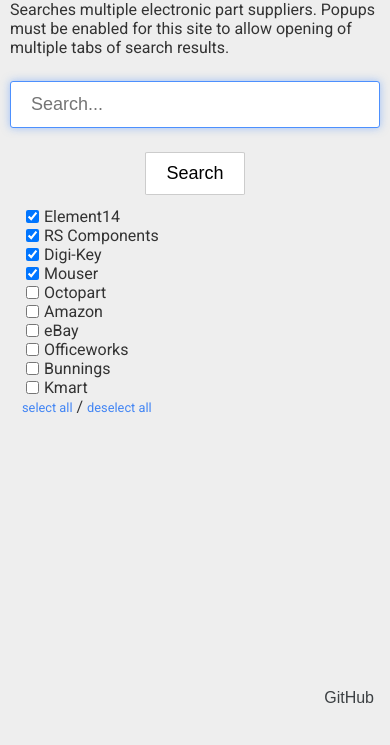
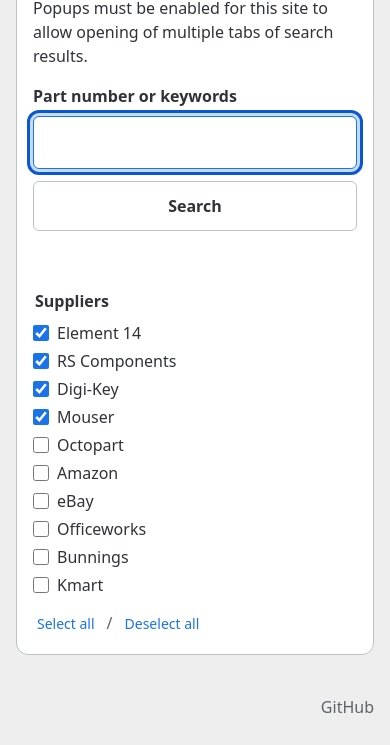
Before and after one commit to andygock/part-search, a plain HTML site: page index.html in a window 390 px wide. Shown: the part 121-866 px from the top of the page. Drawn offline with Linux system fonts and the light colour scheme.

Commit message:
Improve accessibility, security, and responsive styling
- consolidate supplier configuration and URL generation
- add accessible form controls and status feedback
- handle blocked popups and isolate opened tabs
- modernize CSS with custom properties and responsive grid
- remove external font dependency and unsafe innerHTML
- update README and standardize the Element 14 name

```diff
--- a/index.html
+++ b/index.html
@@ -1,35 +1,58 @@
 <!DOCTYPE html>
 <html lang="en">
   <head>
-    <meta charset="UTF-8" />
-    <meta name="viewport" content="width=device-width, initial-scale=1.0" />
+    <meta charset="UTF-8">
+    <meta name="viewport" content="width=device-width, initial-scale=1.0">
+    <meta
+      name="description"
+      content="Search multiple Australian electronic component and retail suppliers at once."
+    >
+    <meta name="referrer" content="no-referrer">
+    <meta
+      http-equiv="Content-Security-Policy"
+      content="default-src 'self'; script-src 'self'; style-src 'self'; img-src 'self'; object-src 'none'; base-uri 'none'; form-action 'self'; upgrade-insecure-requests"
+    >
     <title>Part Search</title>
-    <link rel="stylesheet" href="style.css" />
-    <link rel="icon" href="favicon.svg" type="image/svg+xml" />
+    <link rel="stylesheet" href="style.css">
+    <link rel="icon" href="favicon.svg" type="image/svg+xml">
   </head>
   <body>
-    <div class="outer">
+    <main class="outer">
       <div class="container">
-        <div class="intro">
-          <h1>Part Search</h1>
+        <section class="intro" aria-labelledby="page-title">
+          <h1 id="page-title">Part Search</h1>
           <p>
             Searches multiple electronic part suppliers. Popups must be enabled
             for this site to allow opening of multiple tabs of search results.
           </p>
-          <div class="center">
-            <input type="text" id="searchInput" placeholder="Search..." />
-            <button id="searchButton">Search</button>
+          <form id="searchForm">
+            <label for="searchInput">Part number or keywords</label>
+            <div class="search-controls">
+              <input
+                type="search"
+                id="searchInput"
+                name="query"
+                autocomplete="off"
+                required
+              >
+              <button type="submit">Search</button>
+            </div>
+          </form>
+          <p id="searchStatus" class="status" role="status" aria-live="polite"></p>
+        </section>
+        <fieldset class="supplier-picker">
+          <legend>Suppliers</legend>
+          <div id="checkboxes" class="checkboxes"></div>
+          <div class="bulk-actions">
+            <button type="button" class="text-button" id="select">Select all</button>
+            <span aria-hidden="true">/</span>
+            <button type="button" class="text-button" id="deselect">
+              Deselect all
+            </button>
           </div>
-        </div>
-        <div id="checkbox-container">
-          <div id="checkboxes"></div>
-          <div>
-            <span id="select">select all</span> /
-            <span id="deselect">deselect all</span>
-          </div>
-        </div>
+        </fieldset>
       </div>
-    </div>
+    </main>
     <footer>
       <a href="https://github.com/andygock/part-search" class="github-link"
         >GitHub</a
--- a/script.js
+++ b/script.js
@@ -1,86 +1,155 @@
-const checkboxes = [
-  { label: "Element14", value: "element14", checked: true },
-  { label: "RS Components", value: "rs", checked: true },
-  { label: "Digi-Key", value: "digikey", checked: true },
-  { label: "Mouser", value: "mouser", checked: true },
-  { label: "Octopart", value: "octopart", checked: false },
-  { label: "Amazon", value: "amazon", checked: false },
-  { label: "eBay", value: "ebay", checked: false },
-  { label: "Officeworks", value: "officeworks", checked: false },
-  { label: "Bunnings", value: "bunnings", checked: false },
-  { label: "Kmart", value: "kmart", checked: false },
+const suppliers = [
+  {
+    id: "element14",
+    label: "Element 14",
+    selectedByDefault: true,
+    buildUrl: (encodedQuery) =>
+      `https://au.element14.com/search?st=${encodedQuery}&gs=true`,
+  },
+  {
+    id: "rs",
+    label: "RS Components",
+    selectedByDefault: true,
+    buildUrl: (encodedQuery) =>
+      `https://au.rs-online.com/web/c/?searchTerm=${encodedQuery}`,
+  },
+  {
+    id: "digikey",
+    label: "Digi-Key",
+    selectedByDefault: true,
+    buildUrl: (encodedQuery) =>
+      `https://www.digikey.com.au/en/products/result?keywords=${encodedQuery}`,
+  },
+  {
+    id: "mouser",
+    label: "Mouser",
+    selectedByDefault: true,
+    buildUrl: (encodedQuery) =>
+      `https://au.mouser.com/c/?q=${encodedQuery}`,
+  },
+  {
+    id: "octopart",
+    label: "Octopart",
+    selectedByDefault: false,
+    buildUrl: (encodedQuery) =>
+      `https://octopart.com/search?q=${encodedQuery}&currency=AUD&specs=0`,
+  },
+  {
+    id: "amazon",
+    label: "Amazon",
+    selectedByDefault: false,
+    buildUrl: (encodedQuery) =>
+      `https://www.amazon.com.au/s?k=${encodedQuery}`,
+  },
+  {
+    id: "ebay",
+    label: "eBay",
+    selectedByDefault: false,
+    buildUrl: (encodedQuery) =>
+      `https://www.ebay.com.au/sch/i.html?_nkw=${encodedQuery}`,
+  },
+  {
+    id: "officeworks",
+    label: "Officeworks",
+    selectedByDefault: false,
+    buildUrl: (encodedQuery) =>
+      `https://www.officeworks.com.au/shop/officeworks/search?q=${encodedQuery}`,
+  },
+  {
+    id: "bunnings",
+    label: "Bunnings",
+    selectedByDefault: false,
+    buildUrl: (encodedQuery) =>
+      `https://www.bunnings.com.au/search/products?q=${encodedQuery}`,
+  },
+  {
+    id: "kmart",
+    label: "Kmart",
+    selectedByDefault: false,
+    buildUrl: (encodedQuery) =>
+      `https://www.kmart.com.au/search/?searchTerm=${encodedQuery}`,
+  },
 ];
 
-function generateCheckboxes(checkboxes) {
-  let html = "";
-  checkboxes.forEach((checkbox) => {
-    html += `<label><input type="checkbox" class="search-checkbox" value="${
-      checkbox.value
-    }" ${checkbox.checked ? "checked" : ""} />${checkbox.label}</label>`;
-  });
-  return html;
+const searchForm = document.getElementById("searchForm");
+const searchInput = document.getElementById("searchInput");
+const searchStatus = document.getElementById("searchStatus");
+const checkboxContainer = document.getElementById("checkboxes");
+const selectButton = document.getElementById("select");
+const deselectButton = document.getElementById("deselect");
+
+function createSupplierCheckbox(supplier) {
+  const label = document.createElement("label");
+  const input = document.createElement("input");
+
+  input.type = "checkbox";
+  input.className = "search-checkbox";
+  input.value = supplier.id;
+  input.checked = supplier.selectedByDefault;
+
+  label.append(input, document.createTextNode(supplier.label));
+  return label;
 }
 
-const checkboxHtml = generateCheckboxes(checkboxes);
-document.getElementById("checkboxes").innerHTML = checkboxHtml;
+checkboxContainer.replaceChildren(...suppliers.map(createSupplierCheckbox));
+searchInput.focus();
 
-document.getElementById("searchInput").focus();
-document
-  .getElementById("searchInput")
-  .addEventListener("keydown", function (event) {
-    if (event.key === "Enter") {
-      searchMultipleEngines(this.value);
-    }
-  });
-
-document.getElementById("searchButton").addEventListener("click", function () {
-  const searchInput = document.getElementById("searchInput");
+searchForm.addEventListener("submit", (event) => {
+  event.preventDefault();
   searchMultipleEngines(searchInput.value);
 });
 
-// #select and #deselect will check and uncheck all checkboxes
-document.getElementById("select").addEventListener("click", function () {
-  const checkboxes = document.querySelectorAll(".search-checkbox");
-  checkboxes.forEach((checkbox) => {
-    checkbox.checked = true;
+selectButton.addEventListener("click", () => setAllSuppliersSelected(true));
+deselectButton.addEventListener("click", () => setAllSuppliersSelected(false));
+
+function setAllSuppliersSelected(selected) {
+  document.querySelectorAll(".search-checkbox").forEach((checkbox) => {
+    checkbox.checked = selected;
   });
-});
 
-document.getElementById("deselect").addEventListener("click", function () {
-  const checkboxes = document.querySelectorAll(".search-checkbox");
-  checkboxes.forEach((checkbox) => {
-    checkbox.checked = false;
-  });
-});
+  searchStatus.textContent = selected
+    ? "All suppliers selected."
+    : "All suppliers deselected.";
+}
 
 function searchMultipleEngines(query) {
-  // check trimmed query is not blank
-  if (!query.trim()) {
+  const trimmedQuery = query.trim();
+  if (!trimmedQuery) {
+    searchStatus.textContent = "Enter a part number or keywords to search.";
     return;
   }
 
-  const checkboxes = document.querySelectorAll(".search-checkbox:checked");
-  const encodedTerm = encodeURIComponent(query);
-  const searchEngines = {
-    element14: `https://au.element14.com/search?st=${encodedTerm}&gs=true`,
-    rs: `https://au.rs-online.com/web/c/?searchTerm=${encodedTerm}`,
-    digikey: `https://www.digikey.com.au/en/products/result?keywords=${encodedTerm}`,
-    mouser: `https://au.mouser.com/c/?q=${encodedTerm}`,
-    octopart: `https://octopart.com/search?q=${encodedTerm}&currency=AUD&specs=0`,
-    amazon: `https://www.amazon.com.au/s?k=${encodedTerm}`,
-    ebay: `https://www.ebay.com.au/sch/i.html?_nkw=${encodedTerm}`,
-    officeworks: `https://www.officeworks.com.au/shop/officeworks/search?q=${encodedTerm}`,
-    bunnings: `https://www.bunnings.com.au/search/products?q=${encodedTerm}`,
-    kmart: `https://www.kmart.com.au/search/?searchTerm=${encodedTerm}`,
-  };
+  const selectedSupplierIds = new Set(
+    [...document.querySelectorAll(".search-checkbox:checked")].map(
+      (checkbox) => checkbox.value,
+    ),
+  );
+  const selectedSuppliers = suppliers.filter((supplier) =>
+    selectedSupplierIds.has(supplier.id),
+  );
 
-  checkboxes.forEach((checkbox) => {
-    const searchUrl = searchEngines[checkbox.value];
-    const win = window.open(searchUrl, "_blank");
-    if (win) {
-      win.focus();
-    } else {
-      // alert('Please allow pop-ups for this website.');
+  if (selectedSuppliers.length === 0) {
+    searchStatus.textContent = "Select at least one supplier.";
+    return;
+  }
+
+  let blockedCount = 0;
+  const encodedQuery = encodeURIComponent(trimmedQuery);
+
+  selectedSuppliers.forEach((supplier) => {
+    const newWindow = window.open("about:blank", "_blank");
+
+    if (!newWindow) {
+      blockedCount += 1;
+      return;
     }
+
+    newWindow.opener = null;
+    newWindow.location.replace(supplier.buildUrl(encodedQuery));
   });
+
+  const openedCount = selectedSuppliers.length - blockedCount;
+  searchStatus.textContent = blockedCount
+    ? `Opened ${openedCount} search ${openedCount === 1 ? "tab" : "tabs"}; ${blockedCount} blocked. Allow popups to open all results.`
+    : `Opened ${openedCount} search ${openedCount === 1 ? "tab" : "tabs"}.`;
 }
--- a/style.css
+++ b/style.css
@@ -1,129 +1,228 @@
-@import url("https://fonts.googleapis.com/css2?family=Roboto:wght@400;700&display=swap");
+:root {
+  color-scheme: light;
+  --color-background: #eeeeee;
+  --color-surface: #ffffff;
+  --color-text: #303238;
+  --color-muted: #5f6368;
+  --color-primary: #1a73e8;
+  --color-primary-hover: #1557b0;
+  --color-border: #bdc1c6;
+  --color-hover: #e8eaed;
+  --color-focus: #0b57d0;
+  --font-sans: system-ui, -apple-system, blinkmacsystemfont, "Segoe UI", sans-serif;
+  --space-1: 0.25rem;
+  --space-2: 0.5rem;
+  --space-3: 0.75rem;
+  --space-4: 1rem;
+  --space-5: 1.5rem;
+  --space-6: 2.25rem;
+  --radius-small: 0.375rem;
+  --radius-medium: 0.75rem;
+  --shadow-focus: 0 0 0 0.2rem rgb(26 115 232 / 25%);
+  --content-width: 56rem;
+}
+
+*,
+*::before,
+*::after {
+  box-sizing: border-box;
+}
+
+html {
+  min-block-size: 100%;
+}
 
 body {
-  font-family: Roboto, "Helvetica Neue", sans-serif;
-  background-color: #eee;
-  justify-content: center;
-  align-items: center;
-  height: 100vh;
-  margin: 10px;
-  padding: 0;
-  color: #333;
-  margin-top: 12px;
+  display: grid;
+  grid-template-rows: 1fr auto;
+  min-block-size: 100vh;
+  min-block-size: 100svh;
+  margin: 0;
+  background: var(--color-background);
+  color: var(--color-text);
+  font-family: var(--font-sans);
+  line-height: 1.5;
 }
 
 .outer {
-  display: flex;
-  justify-content: center;
+  display: grid;
+  place-items: start center;
+  inline-size: 100%;
+  padding: clamp(var(--space-5), 6vw, 4rem) var(--space-4) var(--space-5);
 }
 
 .container {
-  display: flex;
-  justify-content: flex-start;
-  flex-wrap: wrap;
-  margin-top: 36px;
-}
-
-@media screen and (max-width: 900px) {
-  /* small screens */
-  .container {
-    flex-direction: column;
-    justify-content: flex-start;
-  }
+  display: grid;
+  grid-template-columns: minmax(0, 2fr) minmax(12rem, 1fr);
+  gap: clamp(var(--space-5), 4vw, var(--space-6));
+  inline-size: min(100%, var(--content-width));
+  padding: clamp(var(--space-4), 4vw, var(--space-6));
+  border: 1px solid var(--color-border);
+  border-radius: var(--radius-medium);
+  background: var(--color-surface);
 }
 
 .intro {
-  margin-bottom: 12px;
+  min-inline-size: 0;
 }
 
-.center {
+h1 {
+  margin-block: 0 var(--space-3);
+  color: var(--color-primary);
+  font-size: clamp(2.25rem, 7vw, 3rem);
+  line-height: 1.1;
   text-align: center;
 }
 
-h1 {
-  font-size: 48px;
-  color: #4285f4;
-  margin: 0;
-  text-align: center;
+p {
+  margin-block: 0 var(--space-4);
 }
 
-input[type="text"] {
-  width: 100%;
-  padding: 12px 20px;
-  margin: 8px 0;
-  box-sizing: border-box;
-  font-size: 18px;
-  border: 1px solid #ccc;
-  border-radius: 3px;
-  outline: none;
+form > label,
+legend {
+  font-weight: 700;
 }
 
-input[type="text"]:focus {
-  border-color: #4d90fe;
-  box-shadow: 0 0 8px rgba(77, 144, 254, 0.5);
+.search-controls {
+  display: grid;
+  grid-template-columns: minmax(0, 1fr) auto;
+  gap: var(--space-3);
+  align-items: stretch;
+  margin-block-start: var(--space-2);
 }
 
-#checkbox-container {
-  margin-left: 12px;
-  user-select: none; /* prevent accidental text selection when user clicks */
-  text-align: left;
+input[type="search"] {
+  min-inline-size: 0;
+  inline-size: 100%;
+  padding: var(--space-3) var(--space-4);
+  border: 1px solid var(--color-border);
+  border-radius: var(--radius-small);
+  color: inherit;
+  background: var(--color-surface);
+  font: inherit;
+  font-size: 1.125rem;
 }
 
-#select,
-#deselect {
-  font-size: 80%;
-  color: #4285f4;
-  cursor: pointer;
+:where(input, button, a):focus-visible {
+  outline: 0.1875rem solid var(--color-focus);
+  outline-offset: 0.1875rem;
 }
 
-#select:hover,
-#deselect:hover {
-  text-decoration: underline;
+input[type="search"]:focus {
+  border-color: var(--color-primary);
+  box-shadow: var(--shadow-focus);
 }
 
-label {
+button {
+  padding: var(--space-3) var(--space-5);
+  border: 1px solid var(--color-border);
+  border-radius: var(--radius-small);
+  background: var(--color-surface);
+  color: var(--color-text);
+  cursor: pointer;
+  font: inherit;
+  font-weight: 700;
+}
+
+button:is(:hover, :active) {
+  border-color: var(--color-primary);
+  background: var(--color-hover);
+}
+
+.status {
+  min-block-size: 1.5em;
+  margin-block: var(--space-3) 0;
+  color: var(--color-muted);
+  font-size: 0.925rem;
+}
+
+.supplier-picker {
+  min-inline-size: 0;
+  margin: 0;
+  padding: 0;
+  border: 0;
+}
+
+.checkboxes {
+  display: grid;
+  gap: var(--space-1);
+  margin-block-start: var(--space-2);
+}
+
+.checkboxes label {
   display: flex;
+  gap: var(--space-2);
   align-items: center;
+  inline-size: fit-content;
   cursor: pointer;
 }
 
 input[type="checkbox"] {
-  margin-right: 5px;
+  inline-size: 1rem;
+  block-size: 1rem;
+  margin: 0;
+  accent-color: var(--color-primary);
 }
 
-button {
-  font-family: Arial, sans-serif;
-  background-color: #fff;
-  border: 1px solid #ccc;
-  padding: 10px 20px;
-  font-size: 18px;
-  border-radius: 3%;
-  cursor: pointer;
-  margin-top: 16px;
+.bulk-actions {
+  display: flex;
+  gap: var(--space-2);
+  align-items: center;
+  margin-block-start: var(--space-3);
+  color: var(--color-muted);
 }
 
-button:hover {
-  background-color: #ccc;
-  border-color: #ccc;
+.text-button {
+  padding: var(--space-1);
+  border: 0;
+  background: transparent;
+  color: var(--color-primary);
+  font-size: 0.875rem;
+  font-weight: 400;
 }
 
-button:active {
-  background-color: #ccc;
-  border-color: #ccc;
+.text-button:is(:hover, :active) {
+  border-color: transparent;
+  background: transparent;
+  color: var(--color-primary-hover);
+  text-decoration: underline;
 }
 
 footer {
-  position: fixed;
-  bottom: 16px;
-  right: 16px;
+  padding: var(--space-4);
+  text-align: end;
 }
 
 .github-link {
-  color: #3c4043;
+  color: var(--color-muted);
   text-decoration: none;
-  font-family: Arial, sans-serif;
 }
 
 .github-link:hover {
+  color: var(--color-text);
   text-decoration: underline;
 }
+
+@media (width <= 56.25rem) {
+  .container {
+    grid-template-columns: 1fr;
+  }
+}
+
+@media (width <= 32rem) {
+  .search-controls {
+    grid-template-columns: 1fr;
+  }
+
+  .search-controls button {
+    inline-size: 100%;
+  }
+}
+
+@media (prefers-reduced-motion: reduce) {
+  *,
+  *::before,
+  *::after {
+    scroll-behavior: auto !important;
+  }
+}
```
Also changed, not shown: README.md, favicon.svg.
